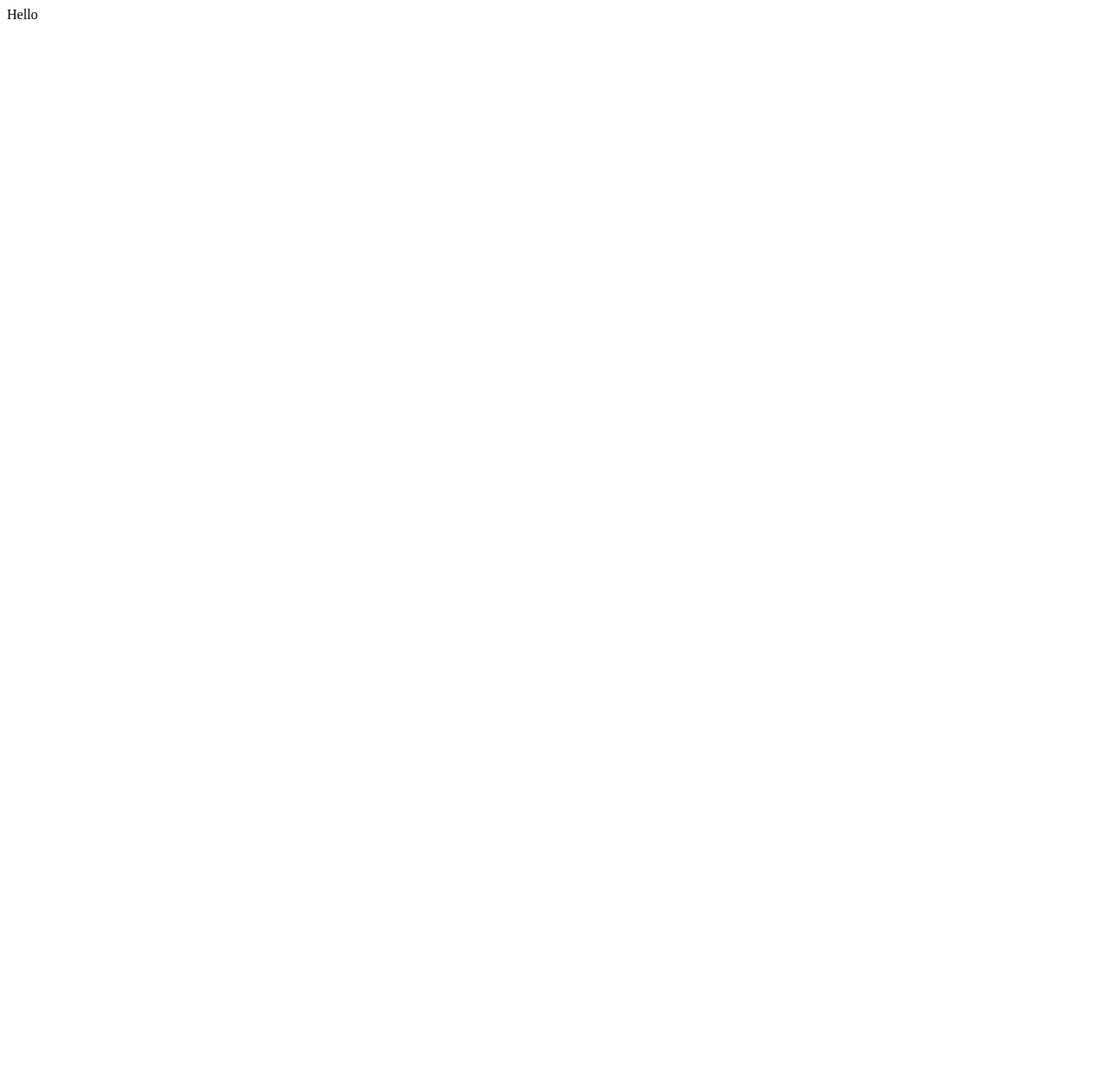
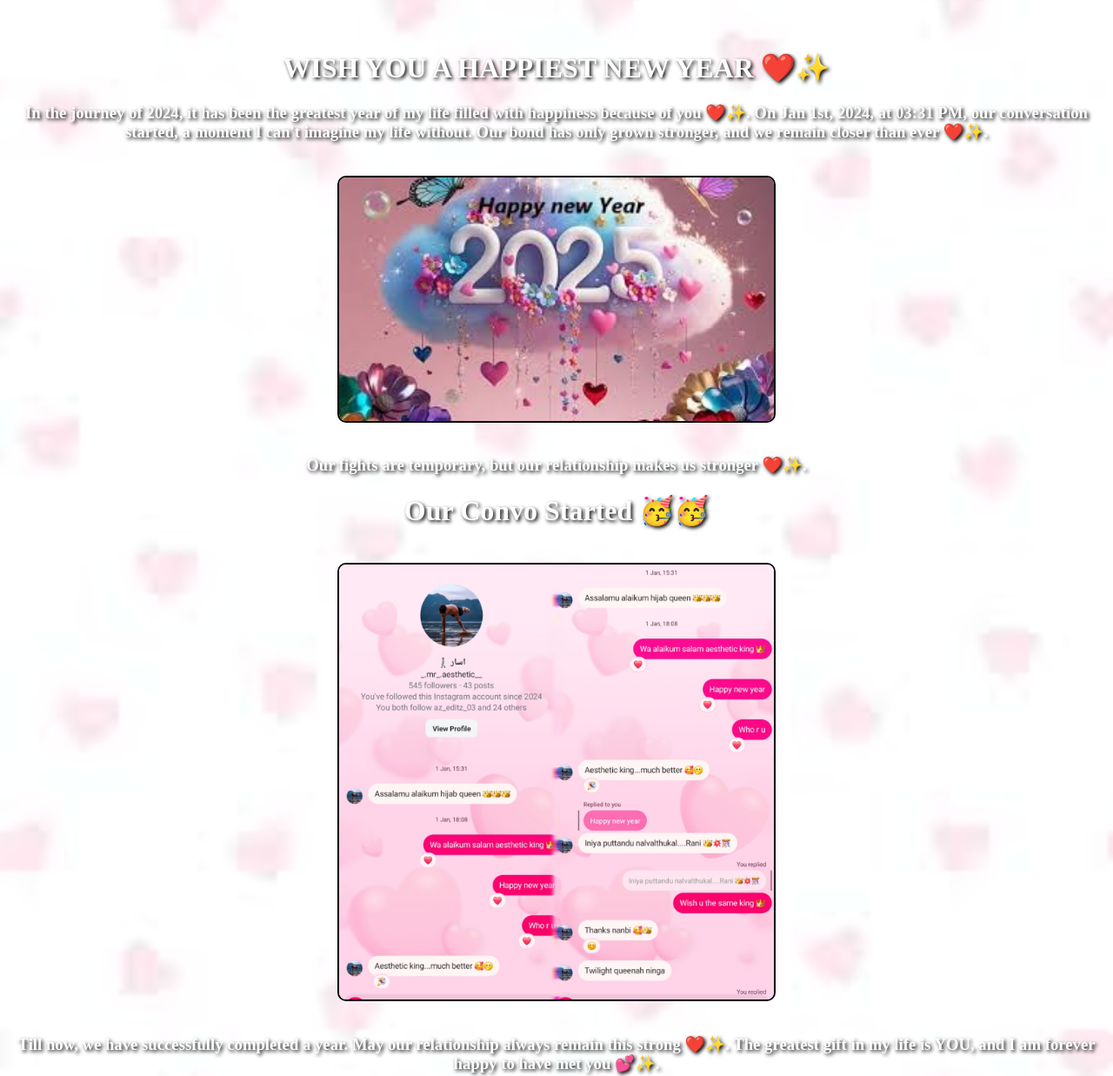
Before and after one commit to AFrin2510/wishes2025, a plain HTML site: page index.html in a window 1280 px wide. Shown: the top 1237 px of the page at 87% size. Before the commit the page ends 800 px from the top, so only its background shows below. Drawn offline with Linux system fonts and the light colour scheme.

Commit message:
Add files via upload

```diff
--- a/index.html
+++ b/index.html
@@ -1 +1,56 @@
 Hello
+<!DOCTYPE html>
+<html lang="en">
+<head>
+    <meta charset="UTF-8">
+    <meta name="viewport" content="width=device-width, initial-scale=1.0">
+    <title>To My Wishes for You ❤️✨</title>
+    <link rel="icon" href=".jpg" type="image/jpg">
+    <style>
+        body {
+            background-image: url('pat.jpg');
+            background-repeat: no-repeat;
+            background-attachment: fixed;
+            background-position: center;
+            background-size: cover;
+            font-family: 'Times New Roman', Times, serif;
+            color: #fff;
+            margin: 0;
+            padding: 0;
+        }
+        h1, h2, h3 {
+            text-shadow: 2px 2px 4px #000;
+        }
+        img {
+            border: 2px solid #020202;
+            border-radius: 10px;
+            margin: 20px 0;
+        }
+        center {
+            padding: 20px;
+        }
+    </style>
+</head>
+<body>
+    <center>
+        <h1>WISH YOU A HAPPIEST NEW YEAR ❤️✨</h1>
+        <h3>
+            In the journey of 2024, it has been the greatest year of my life filled with happiness because of you ❤️✨.
+            On Jan 1st, 2024, at 03:31 PM, our conversation started, a moment I can't imagine my life without.
+            Our bond has only grown stronger, and we remain closer than ever ❤️✨.
+        </h3>
+        <img src="neww.jpg" alt="Memorable Moment" width="500">
+        <h3>
+            Our fights are temporary, but our relationship makes us stronger ❤️✨.
+        </h3>
+        <h1>Our Convo Started 🥳🥳</h1>
+        <img src="newyr.jpg" alt="Happy New Year" width="500">
+        <h3>
+            Till now, we have successfully completed a year. May our relationship always remain this strong ❤️✨.
+            The greatest gift in my life is YOU, and I am forever happy to have met you 💕✨.
+        </h3>
+        <h2>💕 REALLY, YOU ARE VERY SPECIAL TO ME IN 2024... YOU MEAN A LOT 💕</h2>
+        <h3>🥳 ONCE AGAIN, I WISH YOU A HAPPIEST NEW YEAR FOR 2025 🥳❤️✨</h3>
+    </center>
+</body>
+</html>
```
